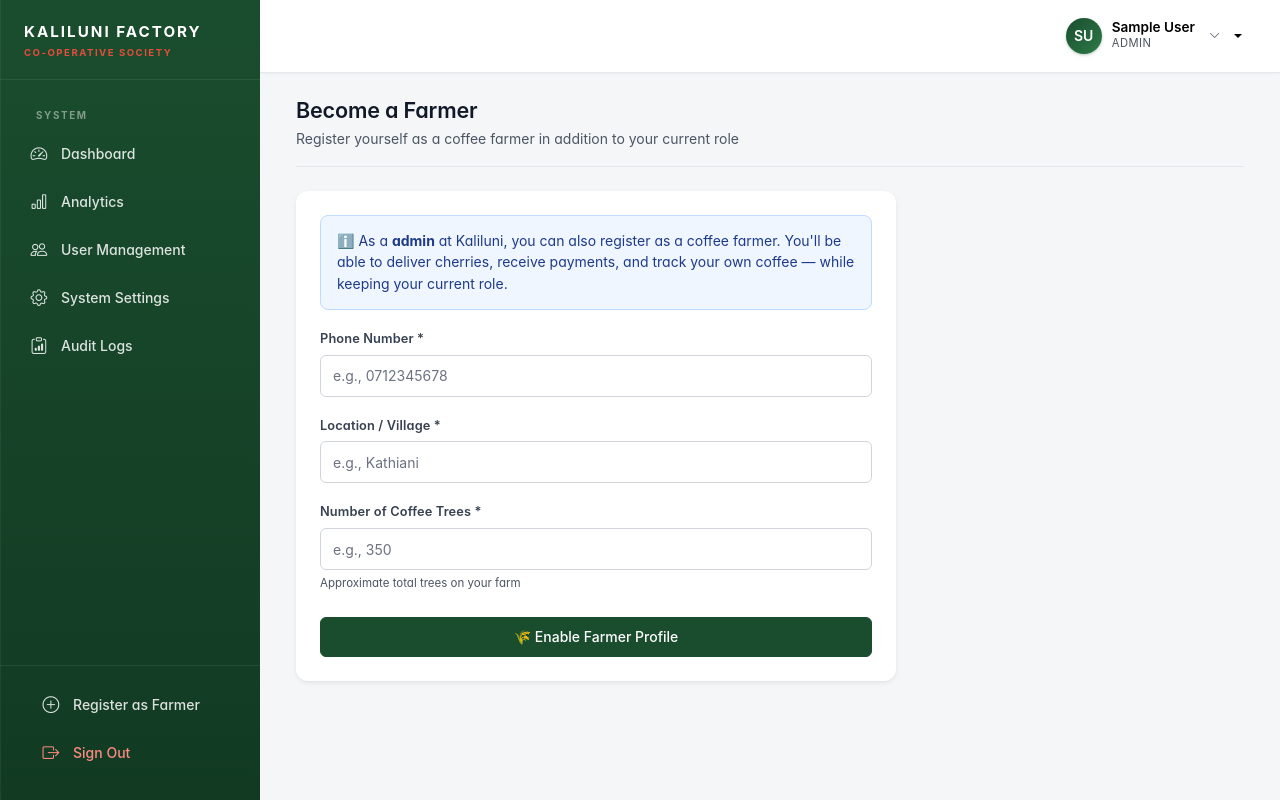
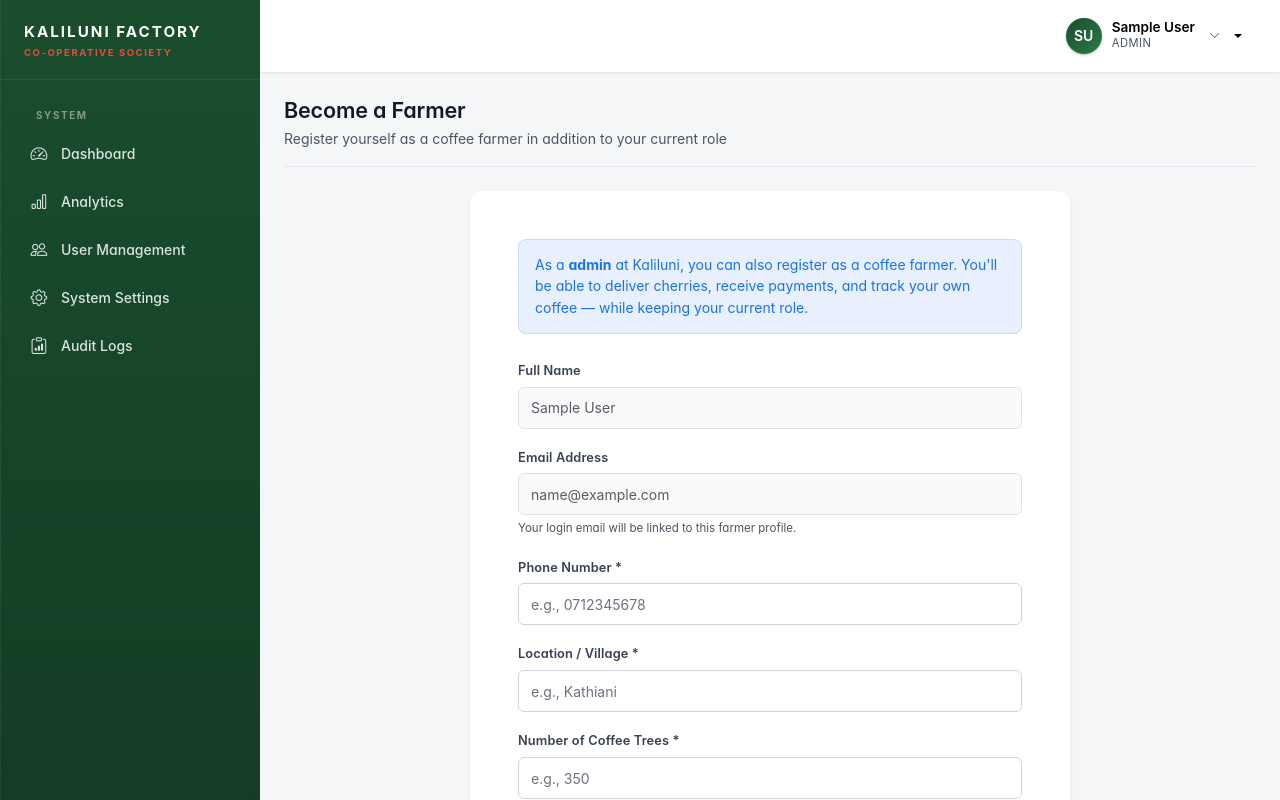
Before and after one commit to FaithMwanae/coffee-farmers-delivery-system, a React app in the folder frontend/: page /become-farmer in a window 1280 px wide. Shown: the top 800 px of the page. Built offline with nearby package versions, Linux system fonts and the light colour scheme; no server answers; sample sign-in values are in the browser's storage; the HTML template or start-up script is replaced by a standard one.

Commit message:
Remove info icon and display email on Become Farmer page

```diff
--- a/frontend/src/pages/account/BecomeFarmer.jsx
+++ b/frontend/src/pages/account/BecomeFarmer.jsx
@@ -7,10 +7,15 @@ import PageHeader from '../../components/common/PageHeader';
 import { toast } from 'react-toastify';
 
 const BecomeFarmer = () => {
-  const { user, refreshUser, hasFarmerProfile } = useAuth();
+  const { user, refreshUser } = useAuth();
   const navigate = useNavigate();
-  const [form, setForm] = useState({ phone: '', location: '', coffeeTrees: '' });
-  const [saving, setSaving] = useState(false);
+
+  const [form, setForm] = useState({
+    phone: '',
+    location: '',
+    coffeeTrees: '',
+  });
+  const [submitting, setSubmitting] = useState(false);
   const [error, setError] = useState('');
 
   const handleChange = (e) =>
@@ -25,108 +30,149 @@ const BecomeFarmer = () => {
       return;
     }
 
-    setSaving(true);
+    const trees = Number(form.coffeeTrees);
+    if (isNaN(trees) || trees <= 0) {
+      setError('Number of coffee trees must be a positive number');
+      return;
+    }
+
+    setSubmitting(true);
     try {
-      const result = await farmerApi.enableFarmerProfile(form);
+      await farmerApi.enableFarmerProfile({
+        phone: form.phone.trim(),
+        location: form.location.trim(),
+        coffeeTrees: trees,
+      });
+
       await refreshUser();
-      toast.success('Farmer profile enabled!');
+      toast.success('You are now registered as a farmer!');
       navigate('/farmer/dashboard');
     } catch (err) {
-      setError(err.response?.data?.message || 'Failed to enable farmer profile');
+      console.error(err);
+      setError(
+        err.response?.data?.message || 'Failed to enable farmer profile'
+      );
     } finally {
-      setSaving(false);
+      setSubmitting(false);
     }
   };
 
-  if (hasFarmerProfile) {
   return (
-      <Container fluid>
-        <PageHeader title="Farmer Profile" />
-        <Alert variant="info">
-          ✅ You already have a farmer profile (Member No:{' '}
-          <strong>{user.profile?.memberNo}</strong>).
-          <br />
-          <Button
-            variant="success"
-            className="mt-3"
-            onClick={() => navigate('/farmer/dashboard')}
-          >
-            🌾 Go to Farmer Dashboard
-          </Button>
-        </Alert>
-      </Container>
-    );
-  }
-
-  return (
-    <Container fluid>
+    <Container fluid className="px-0">
       <PageHeader
         title="Become a Farmer"
         subtitle="Register yourself as a coffee farmer in addition to your current role"
       />
 
-      <Card className="shadow-sm border-0" style={{ maxWidth: '600px' }}>
-        <Card.Body>
-          <Alert variant="info" className="small">
-            ℹ️ As a <strong>{user?.role}</strong> at Kaliluni, you can also register
-            as a coffee farmer. You'll be able to deliver cherries, receive payments,
-            and track your own coffee — while keeping your current role.
+      <div className="d-flex justify-content-center">
+        <Card className="border-0 shadow-sm" style={{ maxWidth: '600px', width: '100%' }}>
+          <Card.Body className="p-4 p-md-5">
+
+            {/* ⭐ REMOVED the info icon here */}
+            <Alert variant="info" className="small mb-4" style={{ background: '#e8f0fe', borderColor: '#c6dafc', color: '#1a73e8' }}>
+              As a <strong>{user?.role}</strong> at Kaliluni, you can also register as a coffee farmer. You'll be able to deliver cherries, receive payments, and track your own coffee — while keeping your current role.
             </Alert>
 
-          {error && <Alert variant="danger">{error}</Alert>}
+            {error && <Alert variant="danger" className="py-2 small">{error}</Alert>}
 
             <Form onSubmit={handleSubmit}>
+
               <Form.Group className="mb-3">
-              <Form.Label>Phone Number *</Form.Label>
+                <Form.Label className="small fw-semibold text-secondary">
+                  Full Name
+                </Form.Label>
                 <Form.Control
+                  type="text"
+                  value={user?.name || ''}
+                  disabled
+                  style={{ background: '#f8f9fa' }}
+                />
+              </Form.Group>
+
+              {/* ⭐ NEW: Read-only Email Address field */}
+              <Form.Group className="mb-3">
+                <Form.Label className="small fw-semibold text-secondary">
+                  Email Address
+                </Form.Label>
+                <Form.Control
+                  type="email"
+                  value={user?.email || ''}
+                  disabled
+                  style={{ background: '#f8f9fa' }}
+                />
+                <Form.Text className="text-muted" style={{ fontSize: '0.72rem' }}>
+                  Your login email will be linked to this farmer profile.
+                </Form.Text>
+              </Form.Group>
+
+              <Form.Group className="mb-3">
+                <Form.Label className="small fw-semibold text-secondary">
+                  Phone Number *
+                </Form.Label>
+                <Form.Control
+                  type="text"
                   name="phone"
+                  placeholder="e.g., 0712345678"
                   value={form.phone}
                   onChange={handleChange}
-                placeholder="e.g., 0712345678"
                   required
                 />
               </Form.Group>
 
               <Form.Group className="mb-3">
-              <Form.Label>Location / Village *</Form.Label>
+                <Form.Label className="small fw-semibold text-secondary">
+                  Location / Village *
+                </Form.Label>
                 <Form.Control
+                  type="text"
                   name="location"
+                  placeholder="e.g., Kathiani"
                   value={form.location}
                   onChange={handleChange}
-                placeholder="e.g., Kathiani"
                   required
                 />
               </Form.Group>
 
               <Form.Group className="mb-4">
-              <Form.Label>Number of Coffee Trees *</Form.Label>
+                <Form.Label className="small fw-semibold text-secondary">
+                  Number of Coffee Trees *
+                </Form.Label>
                 <Form.Control
                   type="number"
                   name="coffeeTrees"
                   min="1"
+                  placeholder="e.g., 350"
                   value={form.coffeeTrees}
                   onChange={handleChange}
-                placeholder="e.g., 350"
                   required
                 />
-              <Form.Text className="text-muted">
+                <Form.Text className="text-muted" style={{ fontSize: '0.72rem' }}>
                   Approximate total trees on your farm
                 </Form.Text>
               </Form.Group>
 
-            <Button type="submit" variant="success" disabled={saving} className="w-100">
-              {saving ? (
+              <Button
+                type="submit"
+                variant="success"
+                className="w-100 py-2"
+                disabled={submitting}
+              >
+                {submitting ? (
                   <>
                     <Spinner as="span" animation="border" size="sm" className="me-2" />
-                  Registering...
+                    Enabling Profile...
                   </>
                 ) : (
-                '🌾 Enable Farmer Profile'
+                  <>
+                    <i className="bi bi-flower1 me-2"></i>
+                    Enable Farmer Profile
+                  </>
                 )}
               </Button>
             </Form>
           </Card.Body>
         </Card>
+      </div>
     </Container>
   );
 };
```
Lines whose indentation alone changed are shown as unchanged.
